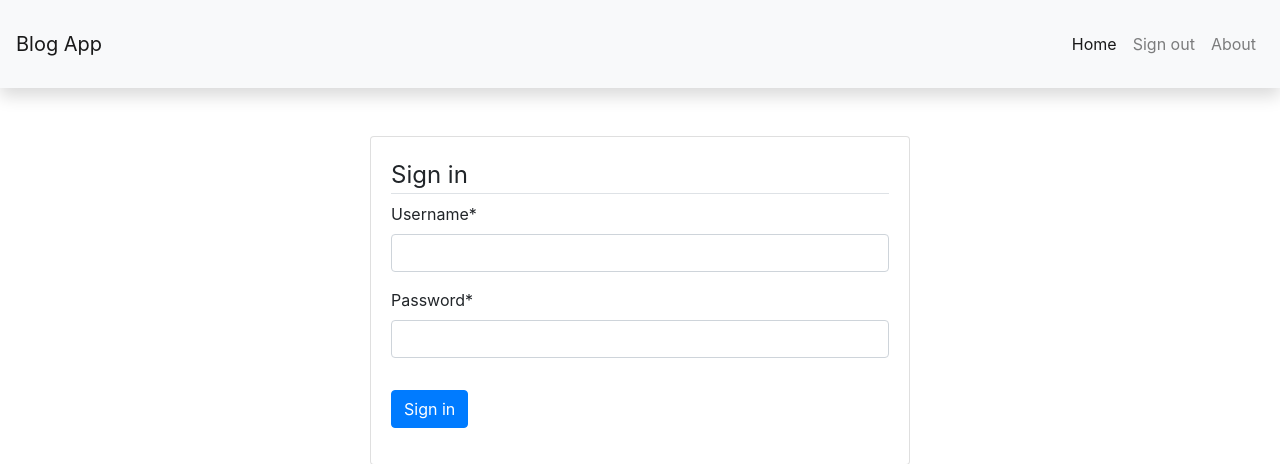
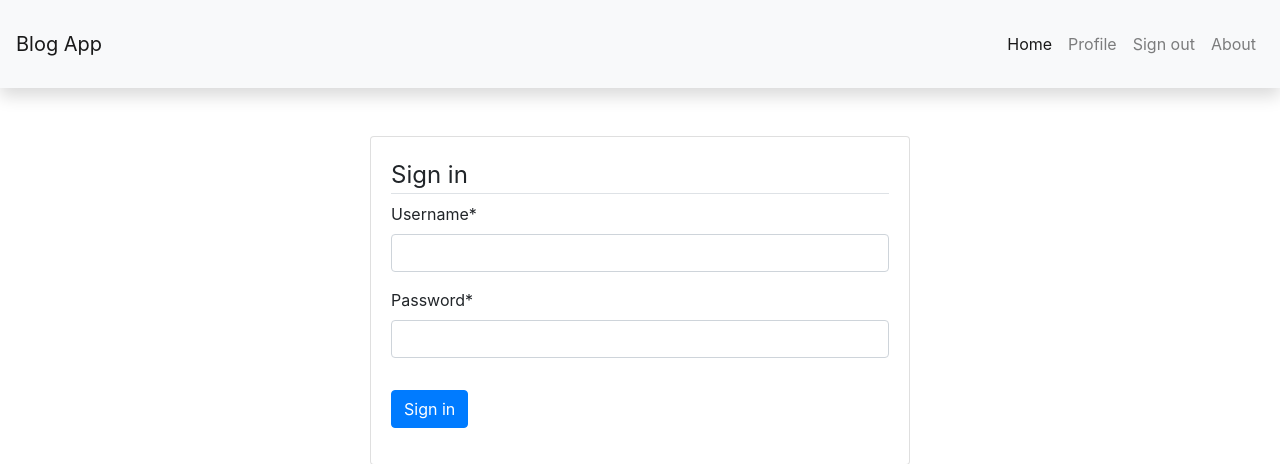
Before and after one commit to zuber-shekh7/django-blog-app, a Django app: page /accounts/signin/ in a window 1280 px wide. Shown: the top 464 px of the page. Run offline with Django 3.2, Linux system fonts and the light colour scheme; the visitor is signed in with stand-in values (Sample User, id 1); some libraries are stand-ins or nearby versions.

Commit message:
Added user profile page and secured the routes

```diff
--- a/accounts/urls.py
+++ b/accounts/urls.py
@@ -8,4 +8,5 @@ urlpatterns = [
     path('signup/', views.signup, name='signup'),
     path('signin/', views.signin, name='signin'),
     path('signout/', views.signout, name='signout'),
+    path('profile/', views.profile, name='profile'),
 ]
--- a/accounts/views.py
+++ b/accounts/views.py
@@ -1,6 +1,7 @@
 from django.contrib import messages
 from django.shortcuts import redirect, render
 from django.contrib.auth import authenticate, login, logout
+from django.contrib.auth.decorators import login_required
 from .forms import UserRegisterForm, UserSignInForm
 
 
@@ -18,7 +19,7 @@ def signin(request):
             if user:
                 login(request, user)
                 messages.success(request, f'{username} login successful')
-                return redirect('core:index')
+                return redirect('accounts:profile')
     return render(request, 'accounts/signin.html', context)
 
 
@@ -33,10 +34,19 @@ def signup(request):
             username = form.cleaned_data.get('username')
             form.save()
             messages.success(request, f'Account created for {username}')
-            return redirect('core:index')
+            return redirect('accounts:signin')
     return render(request, 'accounts/signup.html', context)
 
 
+@login_required
 def signout(request):
     logout(request)
     return redirect('accounts:signin')
+
+
+@login_required
+def profile(request):
+    context = {
+        "user": request.user,
+    }
+    return render(request, 'accounts/profile.html', context)
--- a/blog_project/settings.py
+++ b/blog_project/settings.py
@@ -131,3 +131,7 @@ USE_TZ = True
 STATIC_URL = '/static/'
 
 CRISPY_TEMPLATE_PACK = 'bootstrap4'
+
+LOGIN_URL = 'accounts:signin'
+
+LOGIN_REDIRECT_URL = 'accounts:profile'
--- /dev/null
+++ b/templates/accounts/profile.html
@@ -0,0 +1,5 @@
+{% extends 'core/base.html' %} {% block main %}
+<section>
+  <h2>welcome {{user.username}}</h2>
+</section>
+{% endblock main %}
--- a/templates/partials/navbar.html
+++ b/templates/partials/navbar.html
@@ -21,6 +21,9 @@
       </li>
       {% if request.user.is_authenticated %}
       <li class="nav-item">
+        <a class="nav-link" href="{% url 'accounts:profile' %}">Profile</a>
+      </li>
+      <li class="nav-item">
         <a class="nav-link" href="{% url 'accounts:signout' %}">Sign out</a>
       </li>
       {% else %}
```
